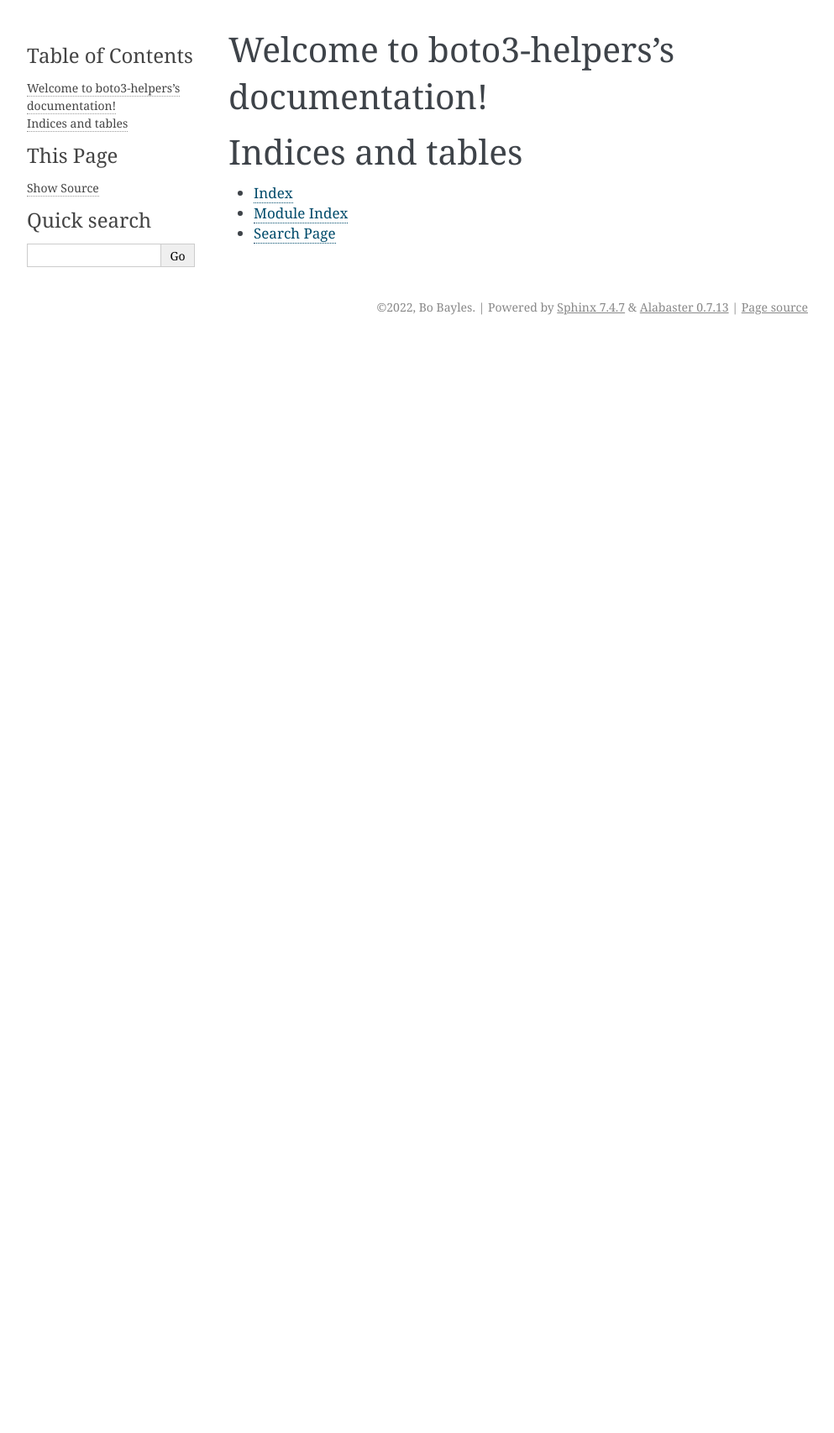
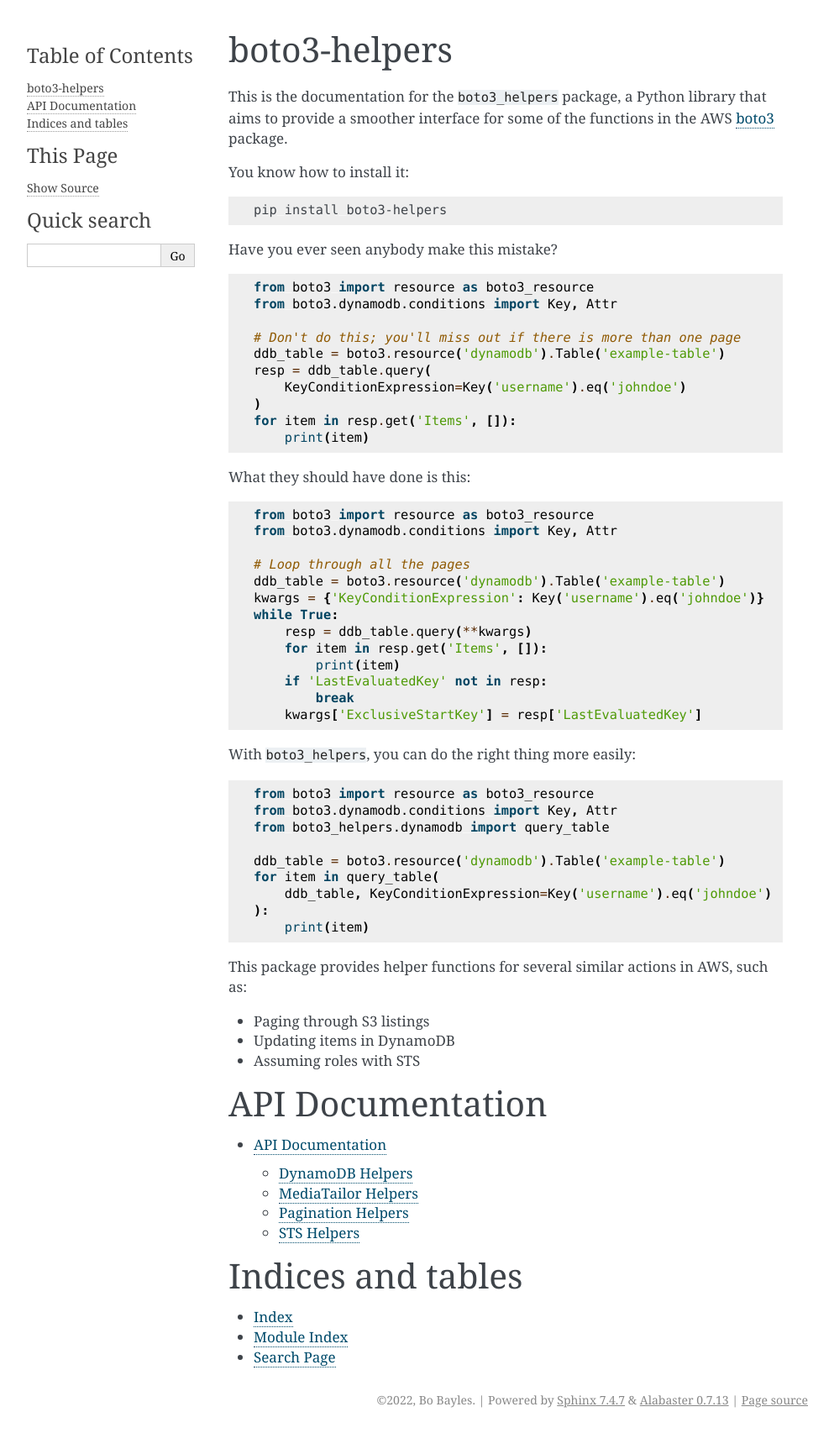
Before and after one commit to openwurl/boto3-helpers, a Sphinx documentation site: the page built from docs/index.rst, in a window 1280 px wide. Shown: the whole page at 84% size, without its empty margins (148-1141 px from the left). Built offline with Sphinx 7.4.7, drawn with Linux system fonts in a browser that asks for light colours; before the commit the page ends 900 px from its top, so only the background shows below that.

```diff
--- /dev/null
+++ b/docs/api.rst
@@ -0,0 +1,27 @@
+API Documentation
+=================
+
+
+DynamoDB Helpers
+----------------
+
+.. automodule:: boto3_helpers.dynamodb
+    :members:
+
+MediaTailor Helpers
+-------------------
+
+.. automodule:: boto3_helpers.mediatailor
+    :members:
+
+Pagination Helpers
+------------------
+
+.. automodule:: boto3_helpers.pagination
+    :members:
+
+STS Helpers
+-----------
+
+.. automodule:: boto3_helpers.sts
+    :members:
--- a/docs/conf.py
+++ b/docs/conf.py
@@ -1,27 +1,14 @@
-# Configuration file for the Sphinx documentation builder.
-#
-# For the full list of built-in configuration values, see the documentation:
-# https://www.sphinx-doc.org/en/master/usage/configuration.html
+import os
+import sys
 
-# -- Project information -----------------------------------------------------
-# https://www.sphinx-doc.org/en/master/usage/configuration.html#project-information
+# Put the project package on the path
+sys.path.insert(0, os.path.abspath('..'))
 
 project = 'boto3-helpers'
 copyright = '2022, Bo Bayles'
 author = 'Bo Bayles'
 
-# -- General configuration ---------------------------------------------------
-# https://www.sphinx-doc.org/en/master/usage/configuration.html#general-configuration
-
-extensions = []
-
+extensions = ['sphinx.ext.autodoc', 'sphinx.ext.viewcode']
+autodoc_member_order = 'bysource'
 templates_path = ['_templates']
 exclude_patterns = ['_build', 'Thumbs.db', '.DS_Store']
-
-
-
-# -- Options for HTML output -------------------------------------------------
-# https://www.sphinx-doc.org/en/master/usage/configuration.html#options-for-html-output
-
-html_theme = 'alabaster'
-html_static_path = ['_static']
--- a/docs/index.rst
+++ b/docs/index.rst
@@ -1,16 +1,76 @@
-.. boto3-helpers documentation master file, created by
-   sphinx-quickstart on Wed Aug 31 09:21:46 2022.
-   You can adapt this file completely to your liking, but it should at least
-   contain the root `toctree` directive.
+boto3-helpers
+=============
 
-Welcome to boto3-helpers's documentation!
-=========================================
+This is the documentation for the ``boto3_helpers`` package, a Python library that
+aims to provide a smoother interface for some of the functions in the AWS
+`boto3 <https://github.com/boto/boto3>`_ package.
+
+You know how to install it:
+
+.. code-block:: sh
+
+    pip install boto3-helpers
+
+Have you ever seen anybody make this mistake?
+
+.. code-block:: python
+
+    from boto3 import resource as boto3_resource
+    from boto3.dynamodb.conditions import Key, Attr
+
+    # Don't do this; you'll miss out if there is more than one page
+    ddb_table = boto3.resource('dynamodb').Table('example-table')
+    resp = ddb_table.query(
+        KeyConditionExpression=Key('username').eq('johndoe')
+    )
+    for item in resp.get('Items', []):
+        print(item)
+
+What they should have done is this:
+
+.. code-block:: python
+
+    from boto3 import resource as boto3_resource
+    from boto3.dynamodb.conditions import Key, Attr
+
+    # Loop through all the pages
+    ddb_table = boto3.resource('dynamodb').Table('example-table')
+    kwargs = {'KeyConditionExpression': Key('username').eq('johndoe')}
+    while True:
+        resp = ddb_table.query(**kwargs)
+        for item in resp.get('Items', []):
+            print(item)
+        if 'LastEvaluatedKey' not in resp:
+            break
+        kwargs['ExclusiveStartKey'] = resp['LastEvaluatedKey']
+
+With ``boto3_helpers``, you can do the right thing more easily:
+
+.. code-block:: python
+
+        from boto3 import resource as boto3_resource
+        from boto3.dynamodb.conditions import Key, Attr
+        from boto3_helpers.dynamodb import query_table
+
+        ddb_table = boto3.resource('dynamodb').Table('example-table')
+        for item in query_table(
+            ddb_table, KeyConditionExpression=Key('username').eq('johndoe')
+        ):
+            print(item)
+
+This package provides helper functions for several similar actions in AWS, such as:
+
+* Paging through S3 listings
+* Updating items in DynamoDB
+* Assuming roles with STS
+
+API Documentation
+=================
 
 .. toctree::
    :maxdepth: 2
-   :caption: Contents:
 
-
+   api
 
 Indices and tables
 ==================
```
Also changed, not shown: 4 other files.
